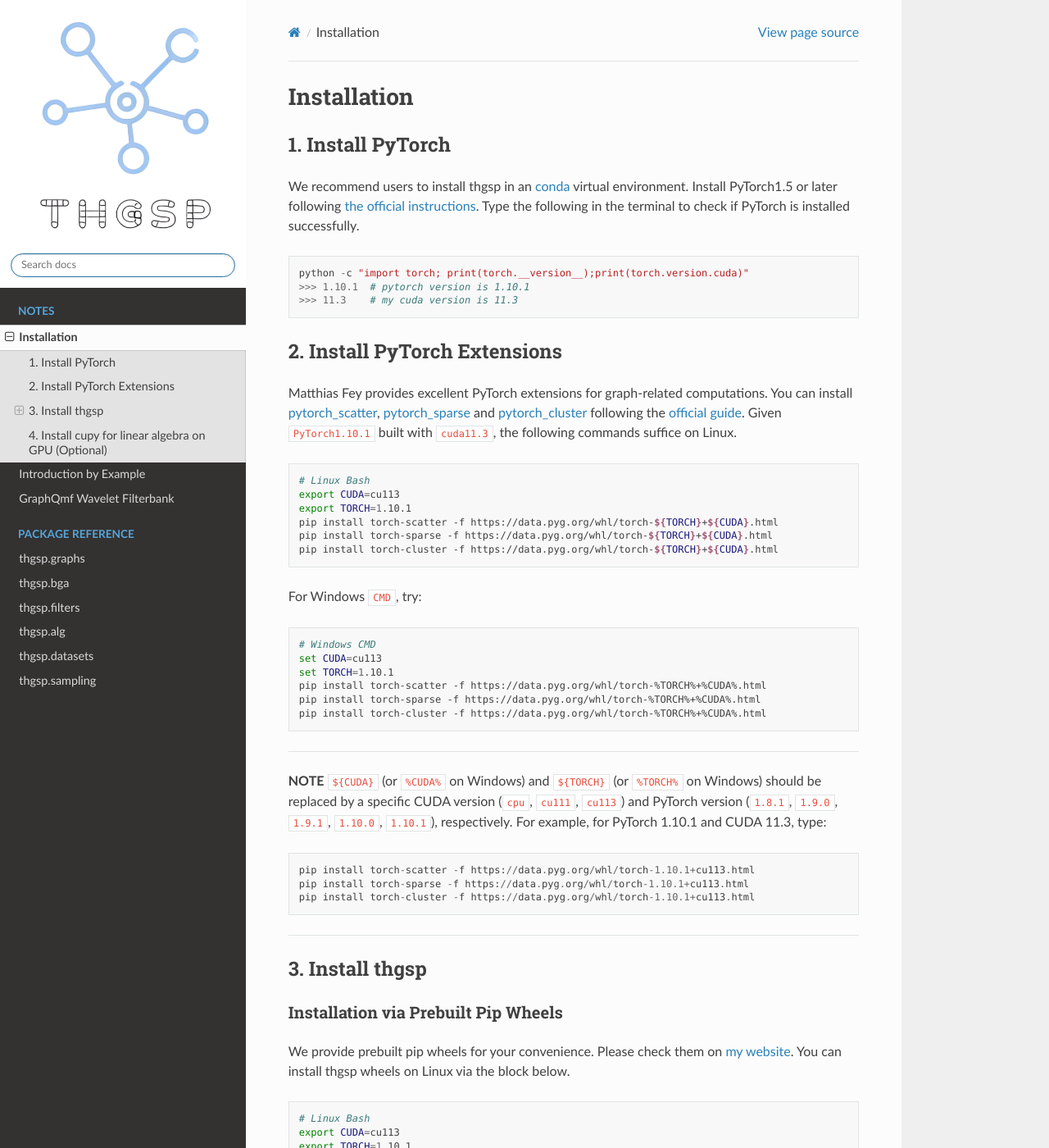
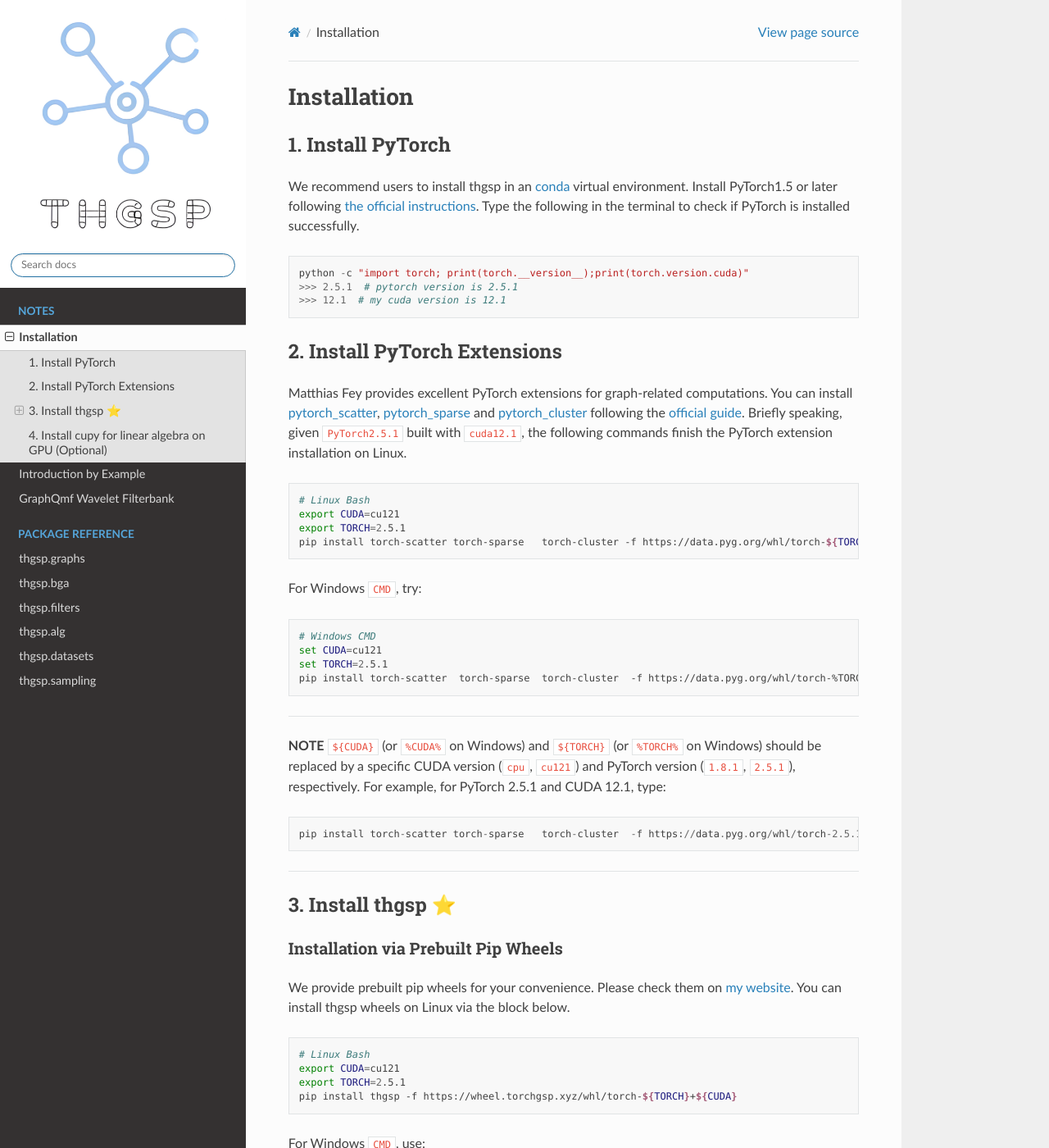
Before and after one commit to bwdeng20/thgsp, a Sphinx documentation site: the page built from docs/source/notes/installation.md, in a window 1280 px wide and 1400 px high. Shown: the whole window at 82% size. Built offline with Sphinx 7.4.7 and the Read the Docs theme 3.1.0, drawn with Linux system fonts in a browser that asks for light colours; the version number is read from the project's files by our own code; some of the changed text lies outside the part shown.

Commit message:
nump to `pytorch2.5.1` and `cuda121`

````diff
--- a/docs/source/notes/installation.md
+++ b/docs/source/notes/installation.md
@@ -8,8 +8,8 @@
 
 ```
 python -c "import torch; print(torch.__version__);print(torch.version.cuda)"
->>> 1.10.1  # pytorch version is 1.10.1
->>> 11.3    # my cuda version is 11.3
+>>> 2.5.1  # pytorch version is 2.5.1
+>>> 12.1  # my cuda version is 12.1
 ```
 
 ## 2. Install PyTorch Extensions
@@ -18,40 +18,35 @@
 [pytorch_scatter](https://github.com/rusty1s/pytorch_scatter),
 [pytorch_sparse](https://github.com/rusty1s/pytorch_sparse) and
 [pytorch_cluster](https://github.com/rusty1s/pytorch_cluster) following the
-[official guide](https://pytorch-geometric.readthedocs.io/en/latest/notes/installation.html). Given `PyTorch1.10.1`
-built with `cuda11.3`, the following commands suffice on Linux.
+[official guide](https://pytorch-geometric.readthedocs.io/en/latest/notes/installation.html).
+Briefly speaking, given `PyTorch2.5.1` built with `cuda12.1`, the following commands finish the
+PyTorch extension installation on Linux.
 
 ``` shell
 # Linux Bash
-export CUDA=cu113
-export TORCH=1.10.1
-pip install torch-scatter -f https://data.pyg.org/whl/torch-${TORCH}+${CUDA}.html
-pip install torch-sparse -f https://data.pyg.org/whl/torch-${TORCH}+${CUDA}.html
-pip install torch-cluster -f https://data.pyg.org/whl/torch-${TORCH}+${CUDA}.html
+export CUDA=cu121
+export TORCH=2.5.1
+pip install torch-scatter torch-sparse   torch-cluster -f https://data.pyg.org/whl/torch-${TORCH}+${CUDA}.html
 ```
 
 For Windows `CMD`, try:
 
 ``` shell
 # Windows CMD
-set CUDA=cu113
-set TORCH=1.10.1
-pip install torch-scatter -f https://data.pyg.org/whl/torch-%TORCH%+%CUDA%.html
-pip install torch-sparse -f https://data.pyg.org/whl/torch-%TORCH%+%CUDA%.html
-pip install torch-cluster -f https://data.pyg.org/whl/torch-%TORCH%+%CUDA%.html
+set CUDA=cu121
+set TORCH=2.5.1
+pip install torch-scatter  torch-sparse  torch-cluster  -f https://data.pyg.org/whl/torch-%TORCH%+%CUDA%.html
 ```
 ---
 **NOTE**
 `${CUDA}` (or `%CUDA%` on Windows) and `${TORCH}` (or `%TORCH%` on Windows) should be replaced by a specific CUDA
-version (`cpu`, `cu111`, `cu113`) and PyTorch version (`1.8.1`, `1.9.0`, `1.9.1`, `1.10.0`, `1.10.1`), respectively.
-For example, for PyTorch 1.10.1 and CUDA 11.3, type:
+version (`cpu`, `cu121`) and PyTorch version (`1.8.1`, `2.5.1`), respectively.
+For example, for PyTorch 2.5.1 and CUDA 12.1, type:
 ```
-pip install torch-scatter -f https://data.pyg.org/whl/torch-1.10.1+cu113.html
-pip install torch-sparse -f https://data.pyg.org/whl/torch-1.10.1+cu113.html
-pip install torch-cluster -f https://data.pyg.org/whl/torch-1.10.1+cu113.html
+pip install torch-scatter torch-sparse   torch-cluster  -f https://data.pyg.org/whl/torch-2.5.1+cu121.html
 ```
 ---
-## 3. Install thgsp
+## 3. Install thgsp ⭐
 
 ### Installation via Prebuilt Pip Wheels
 We provide prebuilt pip wheels for your convenience. Please check them on [my website](https://wheel.torchgsp.xyz/whl).
@@ -59,15 +54,15 @@
 
 ``` shell
 # Linux Bash
-export CUDA=cu113
-export TORCH=1.10.1
+export CUDA=cu121
+export TORCH=2.5.1
 pip install thgsp -f https://wheel.torchgsp.xyz/whl/torch-${TORCH}+${CUDA}
 ```
 For Windows `CMD`, use:
 ```
 # Windows CMD
-set CUDA=cu113
-set TORCH=1.10.1
+set CUDA=cu121
+set TORCH=2.5.1
 pip install thgsp  -f https://wheel.torchgsp.xyz/whl/torch-%TORCH%+%CUDA%
 ```
 
@@ -91,8 +86,8 @@
 If you do NOT have an Nvidia GPU, please skip this section.
 
 Follow the [official instruction](https://docs.cupy.dev/en/stable/install.html) to install
-`CuPy`, a GPU-based `NumPy` and `SciPy`, via either `pip` or `conda`. Given `CUDA v11.3`,
+`CuPy`, cuda-based  `NumPy` and `SciPy`, via either `pip` or `conda`. Given `CUDA 12.1`,
 the following command works.
 ```
-pip install cupy-cuda113
+pip install cupy-cuda12x
 ```
````
Also changed, not shown: README.md (+2 -0 lines), thgsp/__init__.py (+20 -19 lines), 9 other files.
